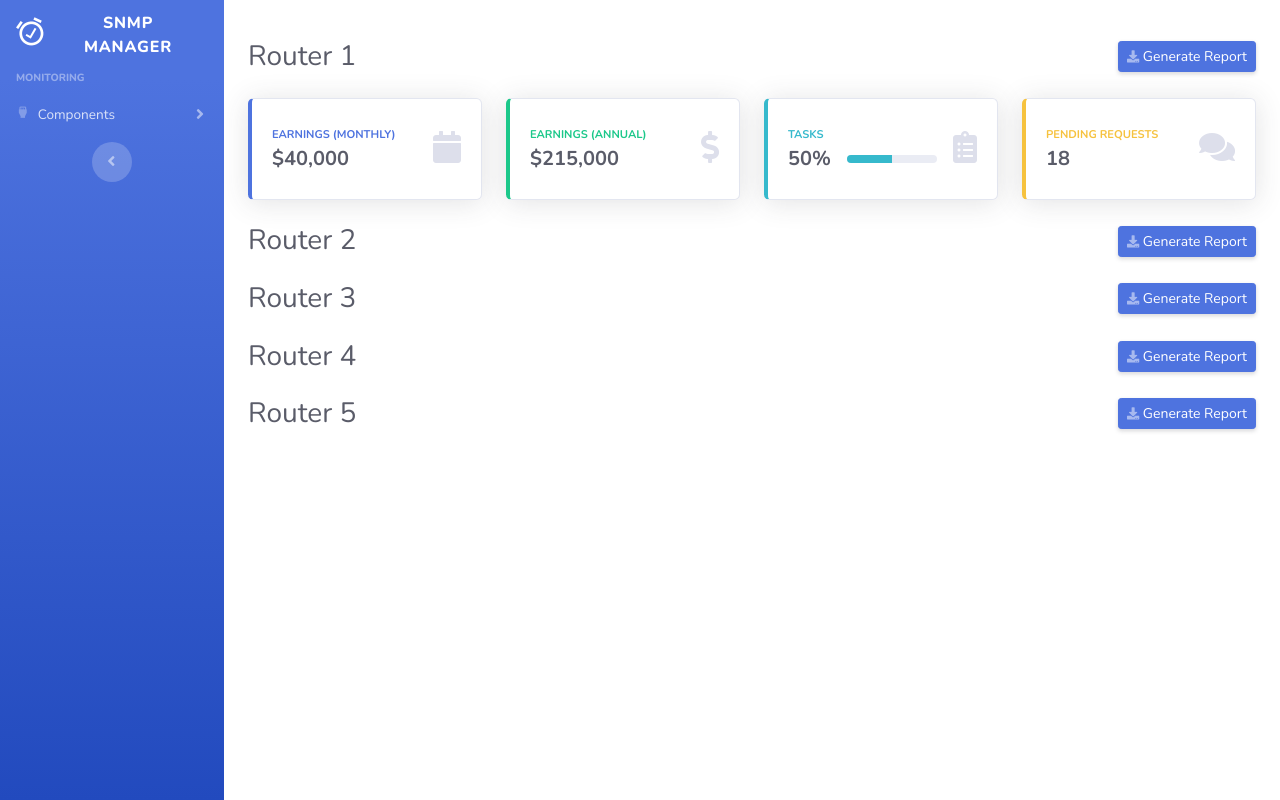
After one commit to IvanNolasco/AdministracionDeServicioEnRed, a Django app: template ProyectoRedes3/templates/r1.html in a window 1280 px wide. The commit adds this page. Run offline with Django 3.2, Linux system fonts and the light colour scheme; the template is opened without the code that fills it, so the values that code supplies are empty; some libraries are stand-ins or nearby versions.

Commit message:
Welcome y página de routers

```diff
--- a/ProyectoRedes3/SNMPManager/urls.py
+++ b/ProyectoRedes3/SNMPManager/urls.py
@@ -20,5 +20,7 @@ from django.conf.urls import url
 
 urlpatterns = [
     path('admin/', admin.site.urls),
-    url('main', views.prueba, name="main")
+    url('main', views.prueba, name="main"),
+    url('r1', views.routers, name="r1")
+
 ]
--- a/ProyectoRedes3/templates/layout.html
+++ b/ProyectoRedes3/templates/layout.html
@@ -28,7 +28,7 @@
           <ul class="navbar-nav bg-gradient-primary sidebar sidebar-dark accordion" id="accordionSidebar">
 
             <!-- Sidebar - Brand -->
-            <a class="sidebar-brand d-flex align-items-center justify-content-center" href="index.html">
+            <a class="sidebar-brand d-flex align-items-center justify-content-center" href="main.html">
               <div class="sidebar-brand-icon rotate-n-15">
                     <i class="material-icons">alarm_on</i>
               </div>
@@ -49,11 +49,11 @@
               <div id="collapseTwo" class="collapse" aria-labelledby="headingTwo" data-parent="#accordionSidebar">
                 <div class="bg-white py-2 collapse-inner rounded">
                   <h6 class="collapse-header">Routers:</h6>
-                  <a class="collapse-item" href="buttons.html">Router 1</a>
-                  <a class="collapse-item" href="cards.html">Router 2</a>
-                  <a class="collapse-item" href="cards.html">Router 3</a>
-                  <a class="collapse-item" href="cards.html">Router 4</a>
-                  <a class="collapse-item" href="cards.html">Router 5</a>
+                  <a class="collapse-item" href="r1.html">Router 1</a>
+                  <a class="collapse-item" href="r2.html">Router 2</a>
+                  <a class="collapse-item" href="r3.html">Router 3</a>
+                  <a class="collapse-item" href="r4.html">Router 4</a>
+                  <a class="collapse-item" href="r5.html">Router 5</a>
                 </div>
               </div>
             </li>
@@ -65,17 +65,21 @@
 
           </ul>
           <!-- End of Sidebar -->
-
-          <div class="container body-content">
+          <div class="container-fluid">
                 {% block content %}
-                {% block button %}{% endblock %}
+                <img class="center" src="https://www.hcltechsw.com/wps/wcm/connect/cb403198-038b-4654-a05c-67940c868af6/desktop/welcome%403x.png?MOD=AJPERES&amp;CACHEID=ROOTWORKSPACE-cb403198-038b-4654-a05c-67940c868af6-desktop-mNNvFMu" width="1100" height="900">
                 {% endblock %}
-            <hr />
-            <footer>
-                <p>&copy; {{ year }} - SNMP Manager</p>
-            </footer>
+            {%block footer%}
+            <!-- Footer -->
+            <footer class="sticky-footer bg-white">
+            <div class="container my-auto">
+              <div class="copyright text-center my-auto">
+                <span>Copyright &copy; SNMP Manager 2019</span>
+              </div>
             </div>
-        </div>
+          </footer>
+          {%endblock%}
+          <!-- End of Footer -->
         <!-- Bootstrap core JavaScript-->
         <script src="static/vendor/jquery/jquery.min.js"></script>
         <script src="static/vendor/bootstrap/js/bootstrap.bundle.min.js"></script>
--- /dev/null
+++ b/ProyectoRedes3/templates/r1.html
@@ -0,0 +1,113 @@
+{% extends "layout.html" %}
+
+{% block content %}
+<p></p>
+</br>
+<div class="d-sm-flex align-items-center justify-content-between mb-4">
+    <h1 class="h3 mb-0 text-gray-800">Router 1</h1>
+    <a href="#" class="d-none d-sm-inline-block btn btn-sm btn-primary shadow-sm"><i class="fas fa-download fa-sm text-white-50"></i> Generate Report</a>
+  </div>
+
+<div class="row">
+
+    <!-- Earnings (Monthly) Card Example -->
+    <div class="col-xl-3 col-md-6 mb-4">
+        <div class="card border-left-primary shadow h-100 py-2">
+          <div class="card-body">
+            <div class="row no-gutters align-items-center">
+              <div class="col mr-2">
+                <div class="text-xs font-weight-bold text-primary text-uppercase mb-1">Earnings (Monthly)</div>
+                <div class="h5 mb-0 font-weight-bold text-gray-800">$40,000</div>
+              </div>
+              <div class="col-auto">
+                <i class="fas fa-calendar fa-2x text-gray-300"></i>
+              </div>
+            </div>
+          </div>
+        </div>
+      </div>
+
+    <!-- Earnings (Annualy) Card Example -->
+    <div class="col-xl-3 col-md-6 mb-4">
+        <div class="card border-left-success shadow h-100 py-2">
+          <div class="card-body">
+            <div class="row no-gutters align-items-center">
+              <div class="col mr-2">
+                <div class="text-xs font-weight-bold text-success text-uppercase mb-1">Earnings (Annual)</div>
+                <div class="h5 mb-0 font-weight-bold text-gray-800">$215,000</div>
+              </div>
+              <div class="col-auto">
+                <i class="fas fa-dollar-sign fa-2x text-gray-300"></i>
+              </div>
+            </div>
+          </div>
+        </div>
+      </div>
+
+    <!-- Earnings (Monthly) Card Example -->
+    <div class="col-xl-3 col-md-6 mb-4">
+        <div class="card border-left-info shadow h-100 py-2">
+          <div class="card-body">
+            <div class="row no-gutters align-items-center">
+              <div class="col mr-2">
+                <div class="text-xs font-weight-bold text-info text-uppercase mb-1">Tasks</div>
+                <div class="row no-gutters align-items-center">
+                  <div class="col-auto">
+                    <div class="h5 mb-0 mr-3 font-weight-bold text-gray-800">50%</div>
+                  </div>
+                  <div class="col">
+                    <div class="progress progress-sm mr-2">
+                      <div class="progress-bar bg-info" role="progressbar" style="width: 50%" aria-valuenow="50" aria-valuemin="0" aria-valuemax="100"></div>
+                    </div>
+                  </div>
+                </div>
+              </div>
+              <div class="col-auto">
+                <i class="fas fa-clipboard-list fa-2x text-gray-300"></i>
+              </div>
+            </div>
+          </div>
+        </div>
+      </div>
+
+    <!-- Pending Requests Card Example -->
+    <div class="col-xl-3 col-md-6 mb-4">
+        <div class="card border-left-warning shadow h-100 py-2">
+          <div class="card-body">
+            <div class="row no-gutters align-items-center">
+              <div class="col mr-2">
+                <div class="text-xs font-weight-bold text-warning text-uppercase mb-1">Pending Requests</div>
+                <div class="h5 mb-0 font-weight-bold text-gray-800">18</div>
+              </div>
+              <div class="col-auto">
+                <i class="fas fa-comments fa-2x text-gray-300"></i>
+              </div>
+            </div>
+          </div>
+        </div>
+      </div>
+    </div>
+
+  <div class="d-sm-flex align-items-center justify-content-between mb-4">
+    <h1 class="h3 mb-0 text-gray-800">Router 2</h1>
+    <a href="#" class="d-none d-sm-inline-block btn btn-sm btn-primary shadow-sm"><i class="fas fa-download fa-sm text-white-50"></i> Generate Report</a>
+  </div>
+
+  <div class="d-sm-flex align-items-center justify-content-between mb-4">
+    <h1 class="h3 mb-0 text-gray-800">Router 3</h1>
+    <a href="#" class="d-none d-sm-inline-block btn btn-sm btn-primary shadow-sm"><i class="fas fa-download fa-sm text-white-50"></i> Generate Report</a>
+  </div>
+
+  <div class="d-sm-flex align-items-center justify-content-between mb-4">
+    <h1 class="h3 mb-0 text-gray-800">Router 4</h1>
+    <a href="#" class="d-none d-sm-inline-block btn btn-sm btn-primary shadow-sm"><i class="fas fa-download fa-sm text-white-50"></i> Generate Report</a>
+  </div>
+
+  <div class="d-sm-flex align-items-center justify-content-between mb-4">
+    <h1 class="h3 mb-0 text-gray-800">Router 5</h1>
+    <a href="#" class="d-none d-sm-inline-block btn btn-sm btn-primary shadow-sm"><i class="fas fa-download fa-sm text-white-50"></i> Generate Report</a>
+  </div>
+</div>
+{% endblock %}
+{%block footer%}
+{% endblock %}
```
Also changed, not shown: ProyectoRedes3/Manager/views.py (+58 -1 lines), ProyectoRedes3/templates/main.html (deleted, +0 -34 lines).
